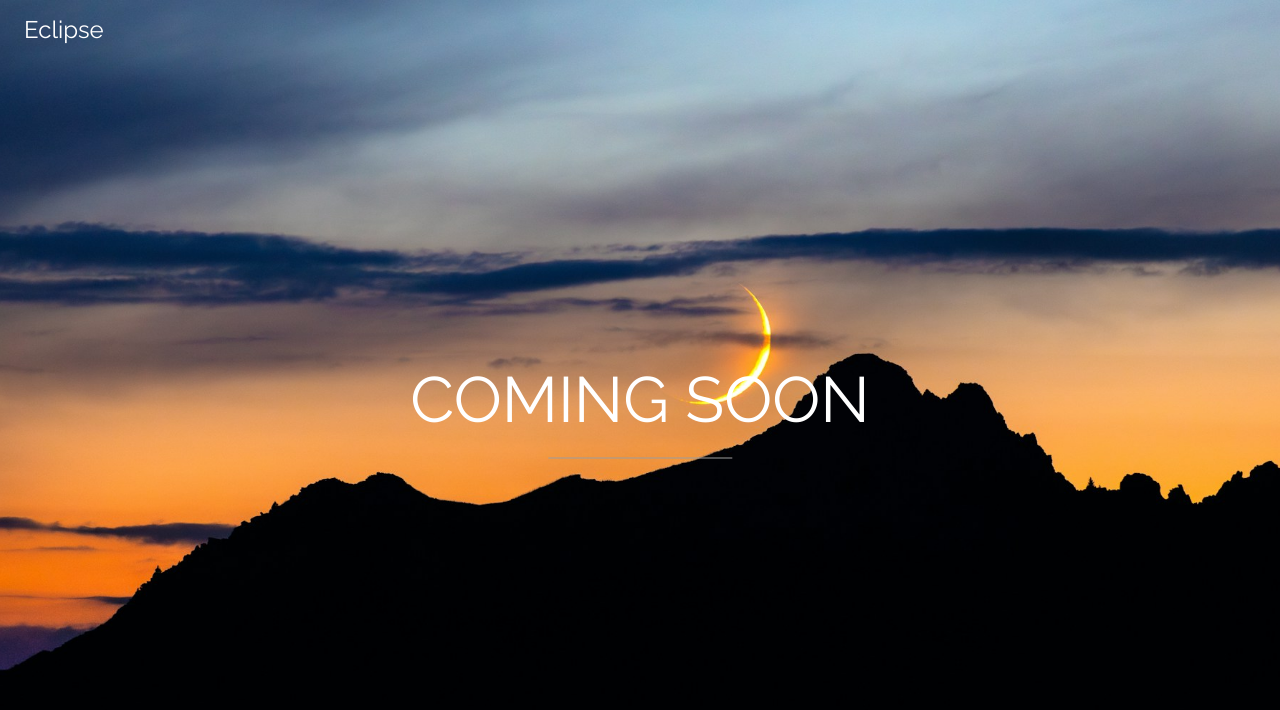
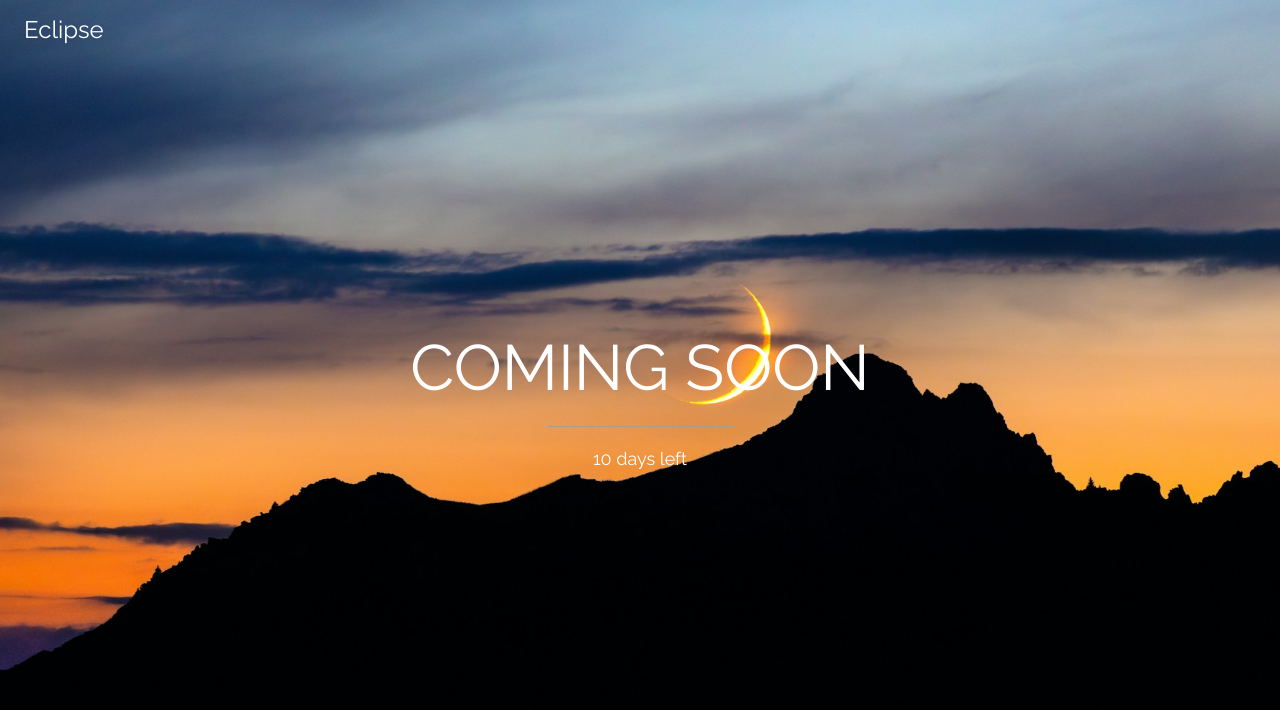
Before and after one commit to ericphan2545/ericphan2545.github.io, a plain HTML site: page index.html in a window 1280 px wide. Drawn offline with nearby package versions, Linux system fonts and the light colour scheme.

Commit message:
add mess 10 days left

```diff
--- a/index.html
+++ b/index.html
@@ -35,6 +35,7 @@
     <div class="w3-display-middle">
       <h1 class="w3-jumbo w3-animate-top">COMING SOON</h1>
       <hr class="w3-border-grey" style="margin:auto;width:40%">
+      <p class="w3-large w3-center">10 days left</p>
     </div>
   </div>
 </body>
```
